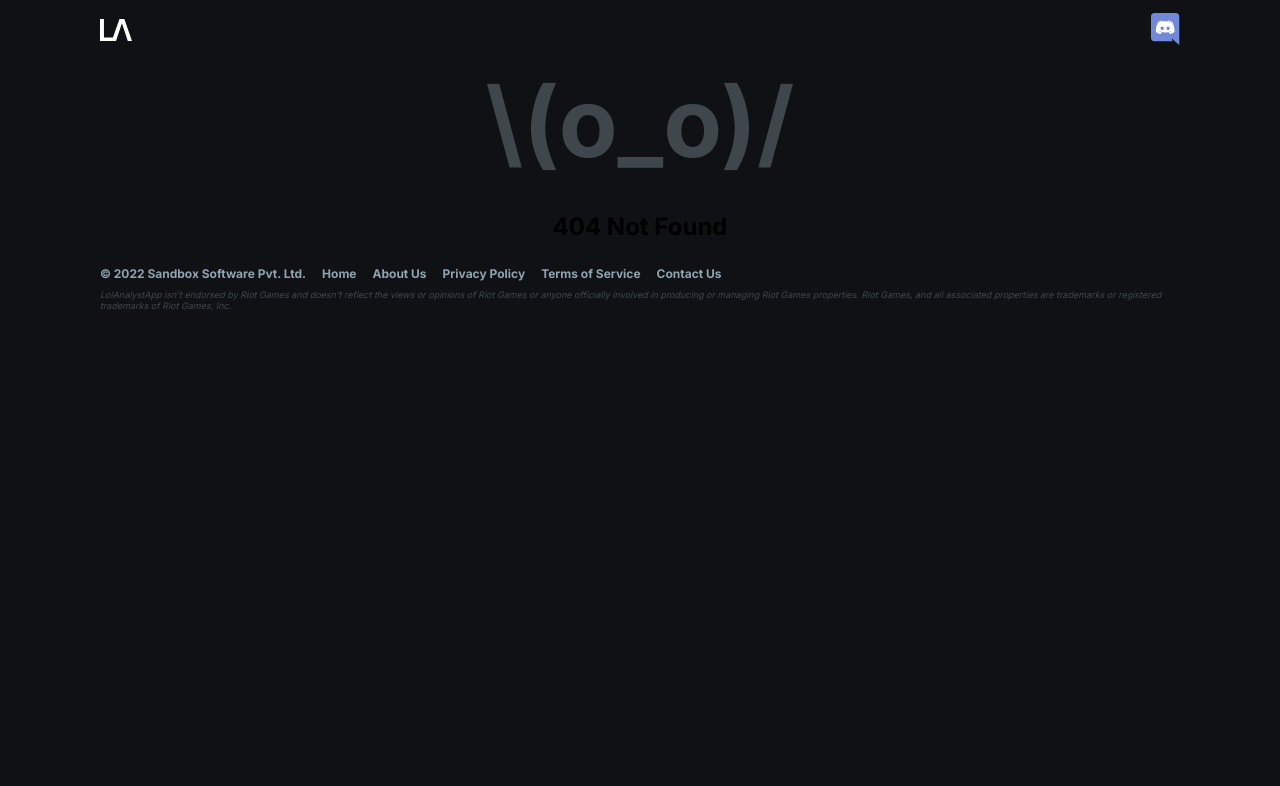
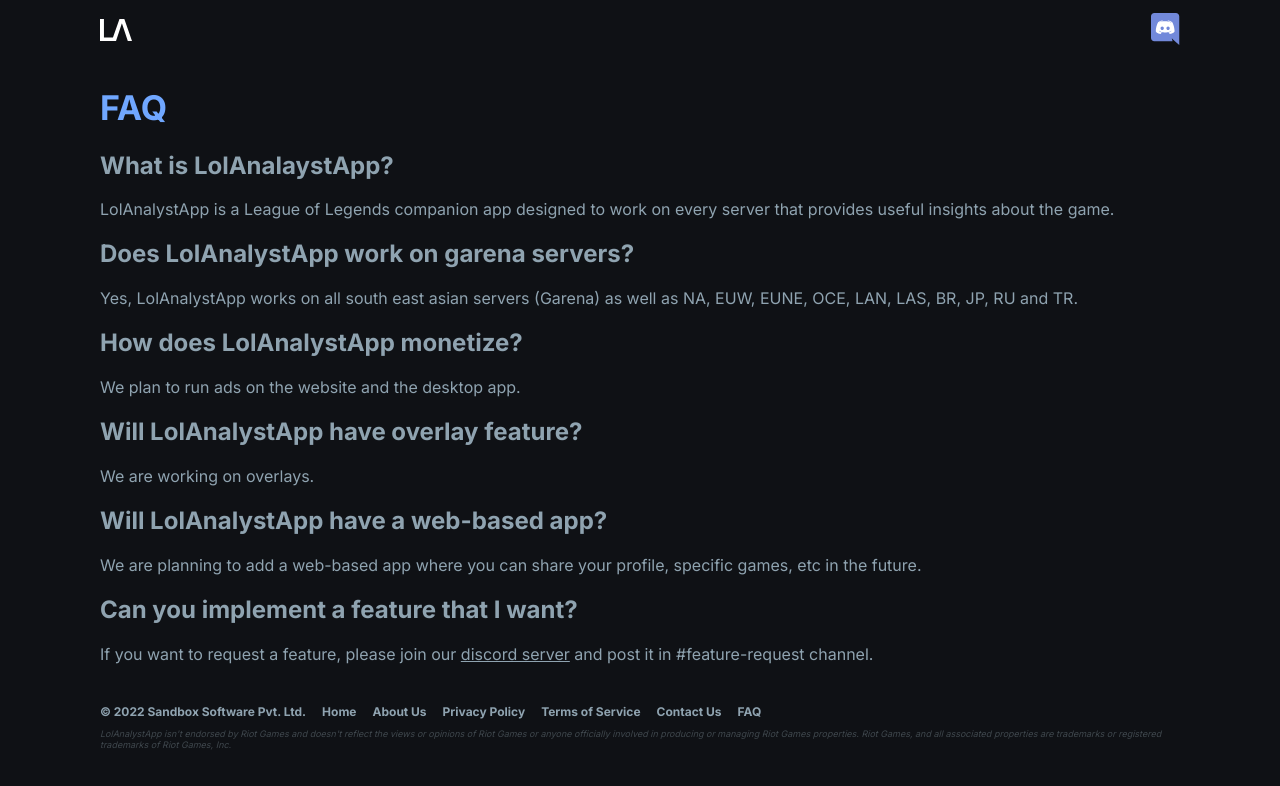
Before and after one commit to sandbox-pokhara/lol-analyst-landing-page, a React (Create React App) app: page /faq in a window 1280 px wide. Shown: the top 786 px of the page. Built offline with nearby package versions, Linux system fonts and the light colour scheme.

Commit message:
Adds FAQ page

```diff
--- a/src/App.js
+++ b/src/App.js
@@ -4,6 +4,7 @@ import Footer from "./components/Footer";
 import Navbar from "./components/Navbar";
 import AboutUs from "./pages/AboutUs";
 import ContactUs from "./pages/ContactUs";
+import FAQ from "./pages/FAQ";
 import Home from "./pages/Home";
 import NotFound from "./pages/NotFound";
 import PrivacyPolicy from "./pages/PrivacyPolicy";
@@ -26,6 +27,7 @@ function App() {
           <Route path="/contact-us" element={<ContactUs />} />
           <Route path="/tos" element={<Tos />} />
           <Route path="/about-us" element={<AboutUs />} />
+          <Route path="/faq" element={<FAQ />} />
           <Route path="*" element={<NotFound />} />
         </Routes>
         <Footer />
--- a/src/components/NonIdealState.jsx
+++ b/src/components/NonIdealState.jsx
@@ -4,7 +4,7 @@ export default function NonIdealState({ text }) {
   return (
     <div className="non-ideal-state">
       <span className="emote">\(o_o)/</span>
-      <span className="text">{text}</span>
+      <span className="text white">{text}</span>
     </div>
   );
 }
--- a/src/css/non-ideal-state.css
+++ b/src/css/non-ideal-state.css
@@ -4,6 +4,7 @@
   justify-content: center;
   align-items: center;
   min-height: 100%;
+  margin: 20rem 0;
 }
 
 .non-ideal-state > .emote {
--- a/src/css/root.css
+++ b/src/css/root.css
@@ -21,7 +21,8 @@ body {
 }
 
 .privacy-policy,
-.contact-us {
+.contact-us,
+.faq {
   width: inherit;
   font-family: var(--font-family);
   color: var(--gray);
@@ -29,7 +30,8 @@ body {
 }
 
 .privacy-policy h1,
-.contact-us h1 {
+.contact-us,
+.faq h1 {
   color: var(--primary);
 }
 
--- a/src/json/footer-links.json
+++ b/src/json/footer-links.json
@@ -3,5 +3,6 @@
   { "text": "About Us", "to": "/about-us" },
   { "text": "Privacy Policy", "to": "/privacy-policy" },
   { "text": "Terms of Service", "to": "/tos" },
-  { "text": "Contact Us", "to": "/contact-us" }
+  { "text": "Contact Us", "to": "/contact-us" },
+  { "text": "FAQ", "to": "/faq" }
 ]
--- /dev/null
+++ b/src/pages/FAQ.jsx
@@ -0,0 +1,38 @@
+import React from "react";
+import config from "../json/config.json";
+
+export default function FAQ() {
+  return (
+    <div className="faq">
+      <h1 className="heading-large">FAQ</h1>
+      <h2 className="heading">What is LolAnalaystApp?</h2>
+      <p className="paragraph">
+        LolAnalystApp is a League of Legends companion app designed to work on every server that
+        provides useful insights about the game.
+      </p>
+      <h2 className="heading">Does LolAnalystApp work on garena servers?</h2>
+      <p className="paragraph">
+        Yes, LolAnalystApp works on all south east asian servers (Garena) as well as NA, EUW, EUNE,
+        OCE, LAN, LAS, BR, JP, RU and TR.
+      </p>
+      <h2 className="heading">How does LolAnalystApp monetize?</h2>
+      <p className="paragraph">We plan to run ads on the website and the desktop app.</p>
+      <h2 className="heading">Will LolAnalystApp have overlay feature?</h2>
+      <p className="paragraph">We are working on overlays.</p>
+      <h2 className="heading">Will LolAnalystApp have a web-based app?</h2>
+      <p className="paragraph">
+        We are planning to add a web-based app where you can share your profile, specific games,
+        etc in the future.
+      </p>
+
+      <h2 className="heading">Can you implement a feature that I want?</h2>
+      <p className="paragraph">
+        If you want to request a feature, please join our{" "}
+        <a href={config.discordLink} target="_blank" rel="noreferrer">
+          discord server
+        </a>{" "}
+        and post it in #feature-request channel.
+      </p>
+    </div>
+  );
+}
```
